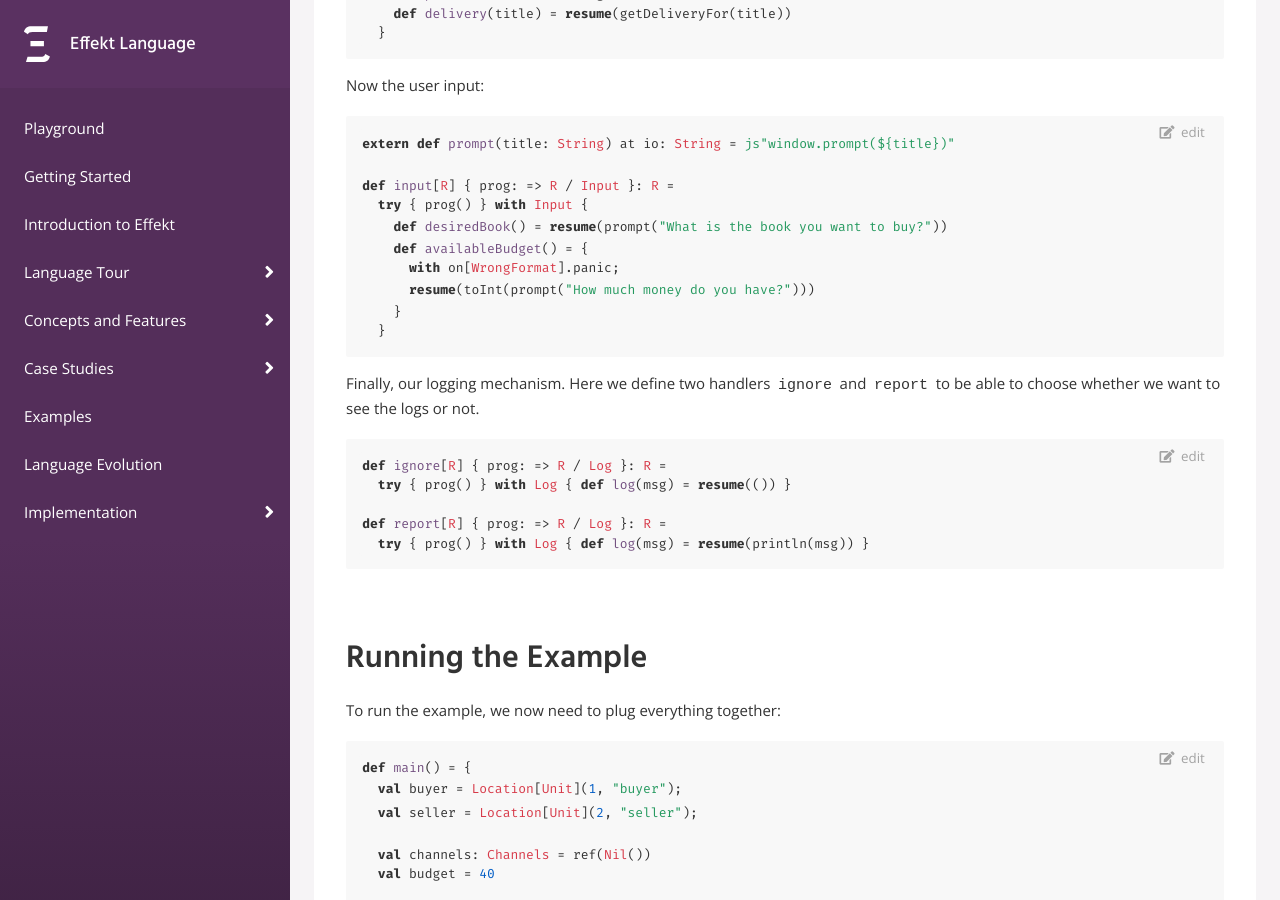
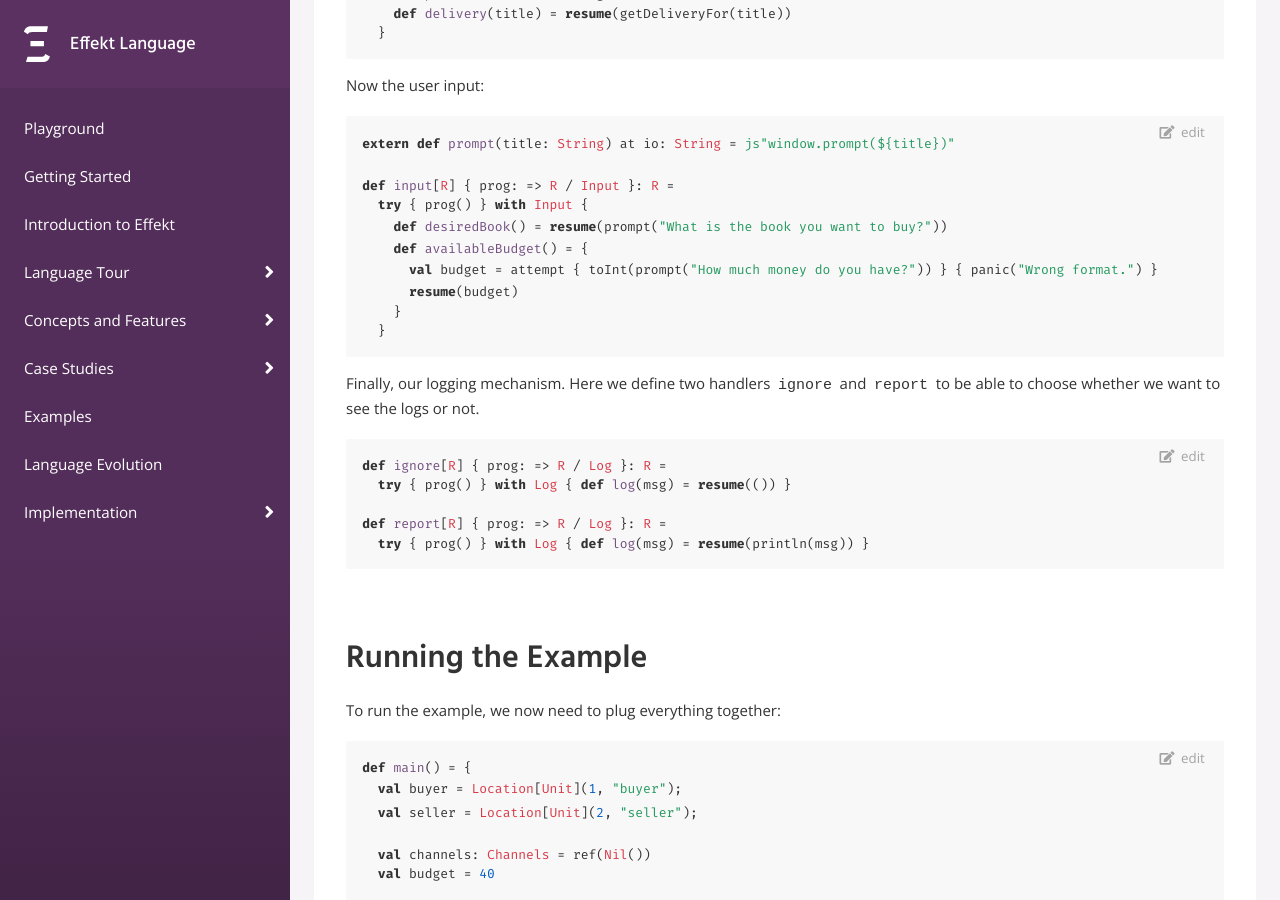
Before and after one commit to effekt-lang/effekt-website, a Jekyll site: the page built from _examples/choreo.md, in a window 1280 px wide and 900 px high, scrolled down 5591 px. Built offline with Jekyll 4.4.1, drawn with Linux system fonts in a browser that asks for light colours; some of the changed text lies outside the part shown.

Commit message:
examples: update to current Effekt and stdlib

````diff
--- a/_examples/choreo.md
+++ b/_examples/choreo.md
@@ -280,14 +281,14 @@
     def locally[B, L2](l2) = resume { {f} =>
       try {
         if (here == l2) { Local(f()) } else Remote()
-      } with Unwrap[L2] { def unwrap(v) = resume(tryUnwrap(v)) }
+      } with Unwrap[L2] { def unwrap[A](v) = resume(tryUnwrap(v)) }
     }
-    def communicate(s, r, a) = here match {
+    def communicate[A, S, R](s, r, a) = here match {
       case _ and here == s => do send(tryUnwrap(a), r); resume(Remote())
       case _ and here == r => resume(Local(do recv(r)))
       case _ => resume(Remote())
     }
-    def broadcast(s, a) =
+    def broadcast[A, L](s, a) =
       if (here == s) { sendAll(ls, tryUnwrap(a)); resume(tryUnwrap(a)) }
       else { resume(do recv(here)) }
   }
@@ -330,8 +331,8 @@
   try { prog() } with Input {
     def desiredBook() = resume(prompt("What is the book you want to buy?"))
     def availableBudget() = {
-      with on[WrongFormat].panic;
-      resume(toInt(prompt("How much money do you have?")))
+      val budget = attempt { toInt(prompt("How much money do you have?")) } { panic("Wrong format.") }
+      resume(budget)
     }
   }
 ```
````
Also changed, not shown: other parts of _examples/choreo.md (+3 -2 lines), _examples/polymorphism.md (+1 -1 lines), _examples/probabilistic.md (+1 -1 lines), _examples/pushpull.md (+3 -3 lines).
